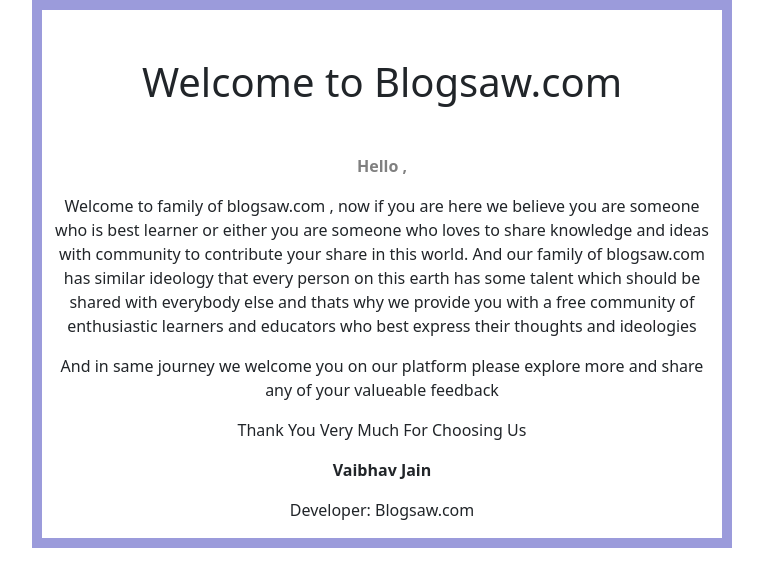
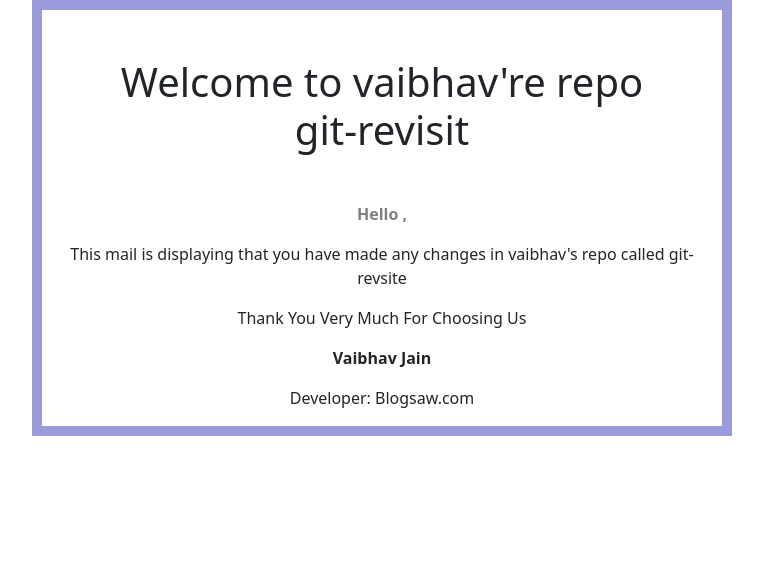
Before and after one commit to VAIBHAVCES/git-revisit, a website: page public/message/welcome.html in a window 1280 px wide. Shown: the whole page, without its empty margins (258-1021 px from the left). Drawn offline with nearby package versions, Linux system fonts and the light colour scheme.

Commit message:
master change

```diff
--- a/public/message/welcome.html
+++ b/public/message/welcome.html
@@ -28,10 +28,9 @@
 <body>
 
     <div class="container  content-box text-center" style="width:700px; text-align: center;" >
-        <h1 class ="m-5">Welcome to Blogsaw.com</h1>
+        <h1 class ="m-5">Welcome to vaibhav're repo git-revisit</h1>
         <p style="color: grey;"> <strong> Hello , </strong> </p>
-        <p>Welcome to family of blogsaw.com , now if you are here we believe you are someone who is best learner or either you are someone who loves to share knowledge and ideas with community to contribute your share in this world.  And our family of blogsaw.com has similar ideology that every person on this earth has some talent which should be shared with everybody else and thats why we provide you with a free community of enthusiastic learners and educators who best express their thoughts and ideologies   </p>
-        <p>And in same journey we welcome you on our platform please explore more and share any of your valueable feedback </p>
+        <p>This mail is displaying that you have made any changes in vaibhav's repo called git-revsite</p>
         <p>Thank You Very Much For Choosing Us</p>
         <p><strong>Vaibhav Jain</strong> </p>
         <p>Developer: Blogsaw.com</p>
```
